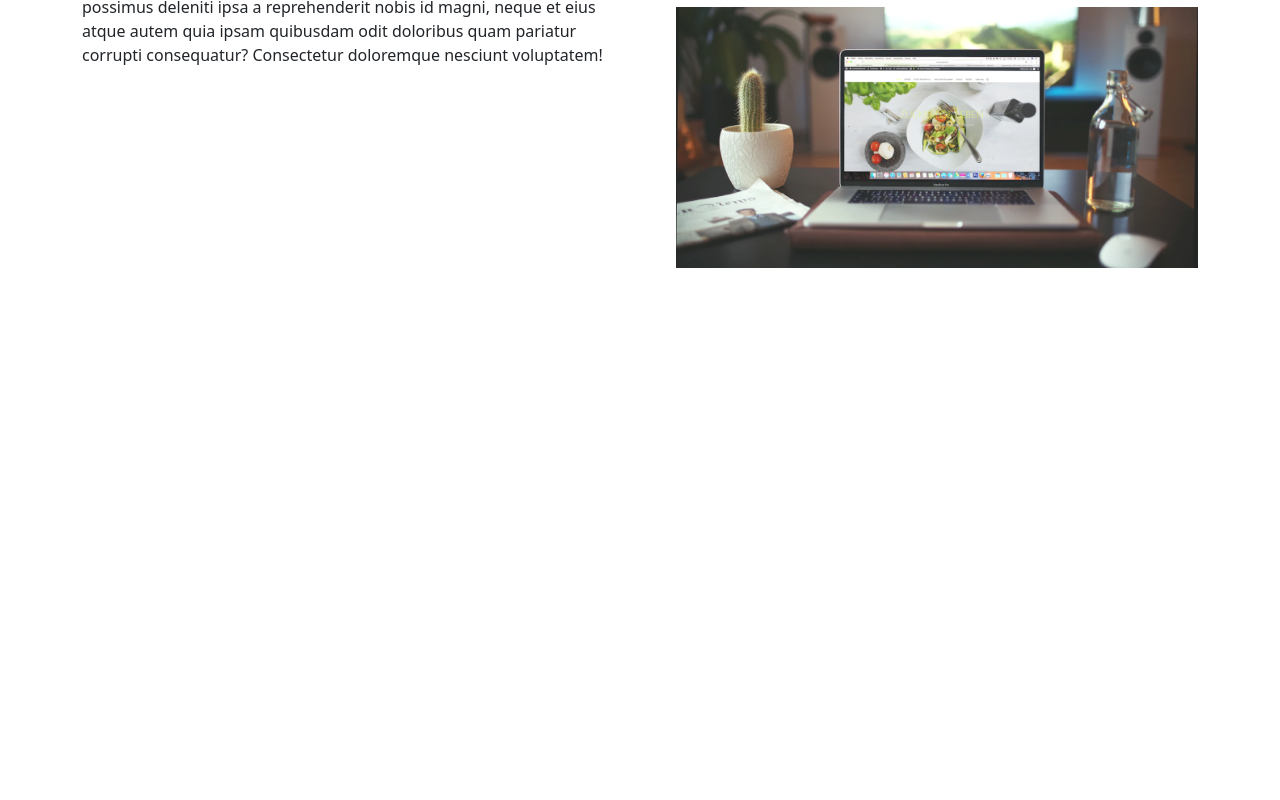
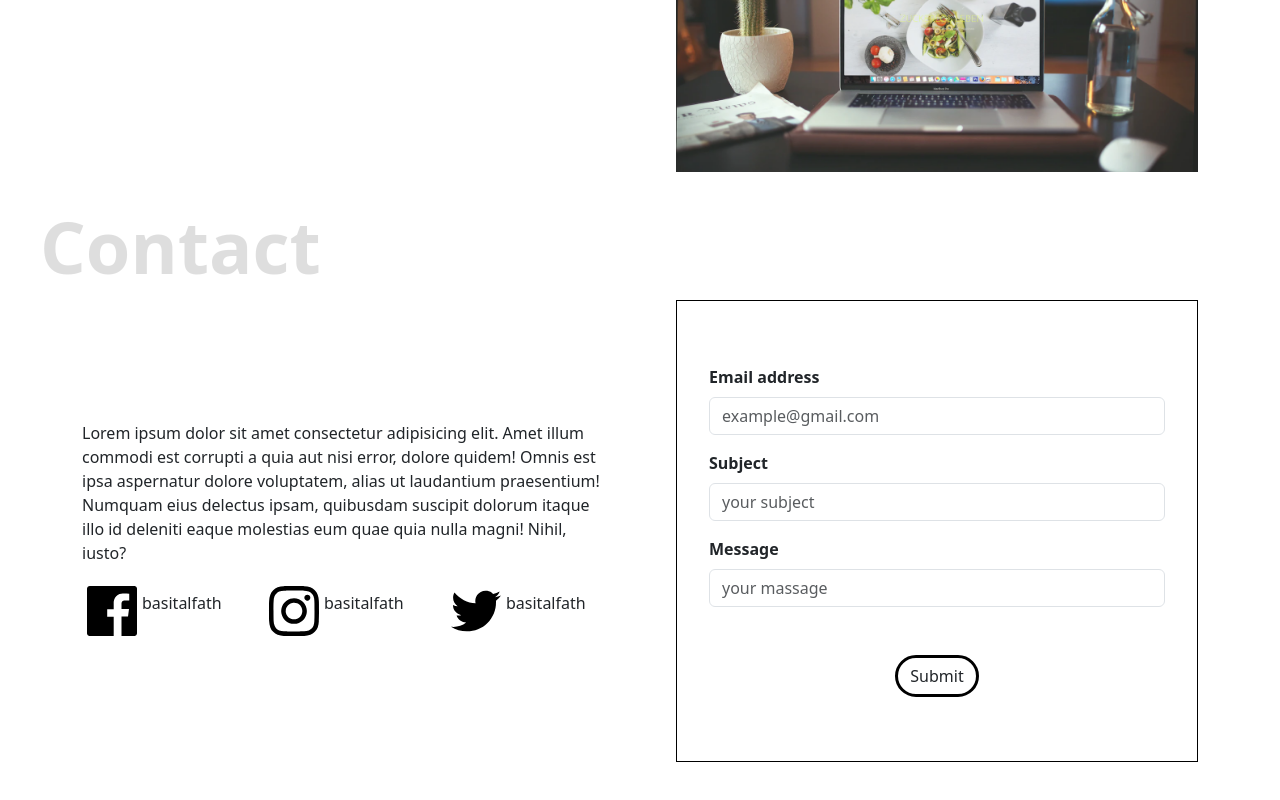
Before and after one commit to bstapp/portfolio, a plain HTML site: page index.html in a window 1280 px wide. Shown: the part 1635-2435 px from the top of the page. Before the commit the page ends 1903 px from the top, so only its background shows below. Drawn offline with nearby package versions, Linux system fonts and the light colour scheme.

Commit message:
add contact

```diff
--- a/index.html
+++ b/index.html
@@ -83,10 +83,6 @@
             <p class="about-exp-item-detail">Lorem ipsum dolor sit amet, consectetur adipisicing elit. Enim recusandae, possimus quae corporis tenetur delectus quod, natus, unde magni numquam cupiditate aspernatur odio. Voluptatum atque, tenetur error et aliquam odio.</p>
         </div>
     </div>
-
-
-    <br>
-    <br><br><br>
 </section>
 <section id="work" class="work container">
     <div class="row d-flex align-items-center gap-5">
@@ -106,6 +102,46 @@
         </div>
     </div>
 </section>
+<section id="contact" class="contact container">
+    <div class="row d-flex align-items-center gap-5">
+        <div class="col">
+            <p>Lorem ipsum dolor sit amet consectetur adipisicing elit. Amet illum commodi est corrupti a quia aut nisi error, dolore quidem! Omnis est ipsa aspernatur dolore voluptatem, alias ut laudantium praesentium! Numquam eius delectus ipsam, quibusdam suscipit dolorum itaque illo id deleniti eaque molestias eum quae quia nulla magni! Nihil, iusto?</p>
+            <div class="row">
+                <div class="col d-flex align-items-center">
+                    <img src="images/Facebook.svg" alt="Facebook">
+                    <p>basitalfath</p>
+                </div>
+                <div class="col d-flex align-items-center">
+                    <img src="images/Instagram.svg" alt="Instagram">
+                    <p>basitalfath</p>
+                </div>
+                <div class="col d-flex align-items-center">
+                    <img src="images/Twitter.svg" alt="twiter">
+                    <p>basitalfath</p>
+                </div>
+            </div>
+        </div>
+        <div class="col">
+            <form class="contact-form" onsubmit="onFormSubmit(event)">
+                <div class="mb-3">
+                  <label for="inp_email" class="form-label">Email address</label>
+                  <input type="email" class="form-control" id="inp_email" placeholder="example@gmail.com" required>
+                </div>
+                <div class="mb-3">
+                  <label for="inp_subject" class="form-label">Subject</label>
+                  <input type="text" class="form-control" id="inp_subject" placeholder="your subject" required>
+                </div>
+                <div class="mb-3">
+                    <label for="inp_message" class="form-label">Message</label>
+                    <input type="text" class="form-control" id="inp_message" placeholder="your massage" required>
+                </div>
+                <div class="d-flex justify-content-center mt-5">
+                    <button type="submit" class="btn button">Submit</button>
+                </div>
+              </form>
+        </div>
+    </div>
+</section>
     <script src="https://cdn.jsdelivr.net/npm/@popperjs/core@2.11.8/dist/umd/popper.min.js" integrity="sha384-I7E8VVD/ismYTF4hNIPjVp/Zjvgyol6VFvRkX/vR+Vc4jQkC+hVqc2pM8ODewa9r" crossorigin="anonymous"></script>
     <script src="https://cdn.jsdelivr.net/npm/bootstrap@5.3.3/dist/js/bootstrap.min.js" integrity="sha384-0pUGZvbkm6XF6gxjEnlmuGrJXVbNuzT9qBBavbLwCsOGabYfZo0T0to5eqruptLy" crossorigin="anonymous"></script>
     <script src="https://code.jquery.com/jquery-3.7.1.min.js" integrity="sha256-/JqT3SQfawRcv/BIHPThkBvs0OEvtFFmqPF/lYI/Cxo=" crossorigin="anonymous"></script>
--- a/main.js
+++ b/main.js
@@ -14,3 +14,24 @@ function toggleDetail(e) {
 
     $(detail).slideToggle()
 }
+
+
+function onFormSubmit(e) {
+    e.preventDefault()
+    const email = $("#inp_email")
+    const subject = $("#inp_subject")
+    const message = $("#inp_message")
+
+    if(!$(email).val()){
+        alert('Email is required')
+    } else if(!$(subject).val()){
+        alert('Subject is required')
+    } else if(!$(message).val()){
+        alert('Message is required')
+    } else {
+        alert('Form Submited')
+        $(email).val("")
+        $(message).val("")
+        $(message).val("")
+    }
+}
--- a/style.css
+++ b/style.css
@@ -119,6 +119,23 @@ section::before {
     content: 'Web project';
 }
 
+.contact {
+    padding-bottom: 128px;
+}
+
+.contact::before {
+    content: 'Contact';
+}
+
+.contact-form{
+    border: 1px solid black;
+    padding: 64px 32px;
+}
+
+.form-label {
+    font-weight: 700;
+}
+
 @keyframes upDown {
     0% {
         transform: translateY(0);
```
Also changed, not shown: images/Facebook.svg (added), images/Instagram.svg (added), images/Twitter.svg (added).
